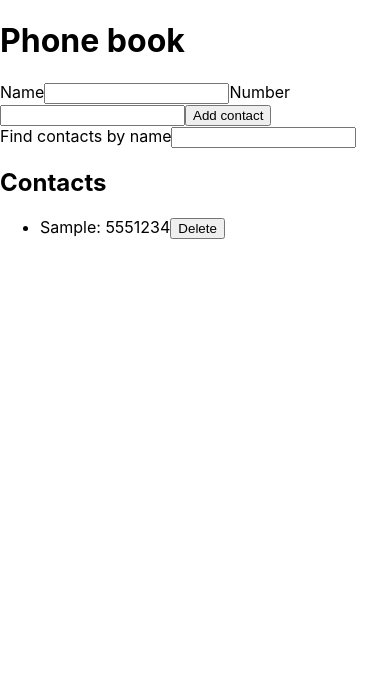
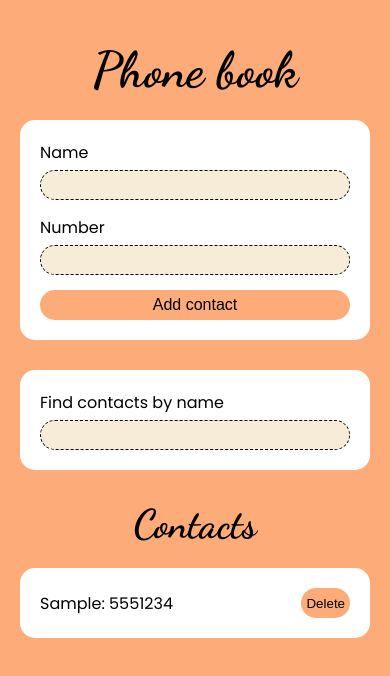
Before and after one commit to jujalei/goit-react-hw-02-phonebook, a React (Create React App) app: page / in a window 390 px wide. Both pictures are taken after typing "Sample", "5551234" into the empty fields and a click on the button "Add contact". Shown: the top 676 px of the page. Built offline with nearby package versions, Linux system fonts and the light colour scheme.

Commit message:
complete phonebook

```diff
--- a/package.json
+++ b/package.json
@@ -5,6 +5,7 @@
   "homepage": "https://jujalei.github.io/goit-react-hw-02-phonebook/",
   "dependencies": {
     "@emotion/react": "^11.11.1",
+    "@emotion/styled": "^11.11.0",
     "@testing-library/jest-dom": "^5.16.3",
     "@testing-library/react": "^12.1.4",
     "@testing-library/user-event": "^13.5.0",
--- a/public/index.html
+++ b/public/index.html
@@ -10,6 +10,12 @@
       content="Web site created using create-react-app"
     />
     <link rel="apple-touch-icon" href="%PUBLIC_URL%/logo192.png" />
+    <link rel="preconnect" href="https://fonts.googleapis.com" />
+    <link rel="preconnect" href="https://fonts.gstatic.com" crossorigin />
+    <link
+      href="https://fonts.googleapis.com/css2?family=Dancing+Script:wght@400;700&family=Poppins:wght@400;700&display=swap"
+      rel="stylesheet"
+    />
     <!--
       manifest.json provides metadata used when your web app is installed on a
       user's mobile device or desktop. See https://developers.google.com/web/fundamentals/web-app-manifest/
--- a/src/components/App.jsx
+++ b/src/components/App.jsx
@@ -4,6 +4,8 @@ import PropTypes from 'prop-types';
 import { ContactForm } from './contactForm/ContactForm';
 import { ContactList } from './contactList/ContactList';
 import { Filter } from './filter/Filter';
+
+import { Wrapper, MainTitle } from './App.styled';
 
 export class App extends Component {
   state = {
@@ -47,15 +49,15 @@ export class App extends Component {
 
   render() {
     return (
-      <div>
-        <h1>Phone book</h1>
+      <Wrapper>
+        <MainTitle>Phone book</MainTitle>
         <ContactForm onForm={this.handleSubmit} />
         <Filter searchName={this.state.filter} onSearch={this.handleSearch} />
         <ContactList
           contacts={this.getContact()}
           onDelete={this.deleteContact}
         />
-      </div>
+      </Wrapper>
     );
   }
 }
--- /dev/null
+++ b/src/components/App.styled.jsx
@@ -0,0 +1,17 @@
+import styled from '@emotion/styled';
+
+const Wrapper = styled.div`
+  width: 350px;
+  margin-left: auto;
+  margin-right: auto;
+  margin-top: 40px;
+`;
+
+const MainTitle = styled.h1`
+  text-align: center;
+  font-family: 'Dancing Script', cursive;
+  font-size: 50px;
+  margin-bottom: 20px;
+`;
+
+export { Wrapper, MainTitle };
--- a/src/components/contactForm/ContactForm.jsx
+++ b/src/components/contactForm/ContactForm.jsx
@@ -1,6 +1,8 @@
 import { Component } from 'react';
 import PropTypes from 'prop-types';
 import { nanoid } from 'nanoid';
+
+import { FormWrap, FormInput, FormBtn } from './ContactForm.styled';
 
 export class ContactForm extends Component {
   state = {
@@ -32,10 +34,10 @@ export class ContactForm extends Component {
 
   render() {
     return (
-      <form>
+      <FormWrap>
         <label>
-          <span>Name</span>
-          <input
+          <div>Name</div>
+          <FormInput
             onChange={this.handleInputChange}
             type="text"
             name="name"
@@ -47,9 +49,9 @@ export class ContactForm extends Component {
         </label>
 
         <label>
-          <span>Number</span>
+          <div>Number</div>
 
-          <input
+          <FormInput
             onChange={this.handleInputChange}
             type="tel"
             id="phone"
@@ -59,10 +61,10 @@ export class ContactForm extends Component {
             required
           />
         </label>
-        <button type="submit" onClick={this.handleSubmitForm}>
+        <FormBtn type="submit" onClick={this.handleSubmitForm}>
           Add contact
-        </button>
-      </form>
+        </FormBtn>
+      </FormWrap>
     );
   }
 }
--- /dev/null
+++ b/src/components/contactForm/ContactForm.styled.jsx
@@ -0,0 +1,40 @@
+import styled from '@emotion/styled';
+
+const FormWrap = styled.form`
+  display: flex;
+  flex-direction: column;
+  gap: 15px;
+
+  background-color: #fff;
+  border-radius: 15px;
+  padding: 20px;
+
+  margin-bottom: 30px;
+`;
+
+const FormInput = styled.input`
+  width: 100%;
+  height: 30px;
+  border-radius: 20px;
+  background-color: #f7ecd7;
+  margin-top: 5px;
+  box-sizing: border-box;
+  border: 1px dashed;
+  padding-left: 10px;
+`;
+
+const FormBtn = styled.button`
+  cursor: pointer;
+  font-size: 16px;
+  border: none;
+  border-radius: 20px;
+  background-color: #fcab79;
+  height: 30px;
+  transition: border 250ms linear;
+
+  &:hover {
+    border: 1px dashed;
+  }
+`;
+
+export { FormWrap, FormInput, FormBtn };
--- a/src/components/contactList/ContactList.jsx
+++ b/src/components/contactList/ContactList.jsx
@@ -1,28 +1,35 @@
+import {
+  SubTitle,
+  ContactsList,
+  ListItem,
+  DeleteBtn,
+} from './ContactList.styled';
+
 export const ContactList = ({ contacts, onDelete }) => {
   return (
     <div>
       {contacts.length > 0 && (
         <div>
-          <h2>Contacts</h2>
-          <ul>
+          <SubTitle>Contacts</SubTitle>
+          <ContactsList>
             {contacts.map(contact => {
               return (
-                <li key={contact.id}>
+                <ListItem key={contact.id}>
                   <span>
                     {contact.name}: {contact.number}
                   </span>
-                  <button
+                  <DeleteBtn
                     type="button"
                     onClick={() => {
                       onDelete(contact.id);
                     }}
                   >
                     Delete
-                  </button>
-                </li>
+                  </DeleteBtn>
+                </ListItem>
               );
             })}
-          </ul>
+          </ContactsList>
         </div>
       )}
     </div>
--- /dev/null
+++ b/src/components/contactList/ContactList.styled.jsx
@@ -0,0 +1,41 @@
+import styled from '@emotion/styled';
+
+const SubTitle = styled.h2`
+  font-family: 'Dancing Script', cursive;
+  text-align: center;
+  font-size: 40px;
+  margin-bottom: 20px;
+`;
+
+const ContactsList = styled.ul`
+  display: flex;
+  flex-direction: column;
+  gap: 10px;
+  list-style: none;
+  background-color: #fff;
+  border-radius: 15px;
+  padding: 20px;
+
+  margin-bottom: 30px;
+`;
+
+const ListItem = styled.li`
+  display: flex;
+  justify-content: space-between;
+  align-items: center;
+`;
+
+const DeleteBtn = styled.button`
+  padding: 1px 5px;
+  border: none;
+  border-radius: 20px;
+  background-color: #fcab79;
+  height: 30px;
+  transition: border 250ms linear;
+
+  &:hover {
+    border: 1px dashed;
+  }
+`;
+
+export { SubTitle, ContactsList, ListItem, DeleteBtn };
--- a/src/components/filter/Filter.jsx
+++ b/src/components/filter/Filter.jsx
@@ -1,15 +1,17 @@
+import { FilterWrap, FilterInput } from './Filter.styled';
+
 export const Filter = ({ searchName, onSearch }) => {
   return (
-    <div>
+    <FilterWrap>
       <label>
         Find contacts by name
-        <input
+        <FilterInput
           name="text"
           type="text"
           value={searchName}
           onChange={onSearch}
-        ></input>
+        />
       </label>
-    </div>
+    </FilterWrap>
   );
 };
--- /dev/null
+++ b/src/components/filter/Filter.styled.jsx
@@ -0,0 +1,22 @@
+import styled from '@emotion/styled';
+
+const FilterWrap = styled.form`
+  background-color: #fff;
+  border-radius: 15px;
+  padding: 20px;
+
+  margin-bottom: 30px;
+`;
+
+const FilterInput = styled.input`
+  width: 100%;
+  height: 30px;
+  border-radius: 20px;
+  background-color: #f7ecd7;
+  margin-top: 5px;
+  box-sizing: border-box;
+  border: 1px dashed;
+  padding-left: 10px;
+`;
+
+export { FilterWrap, FilterInput };
--- a/src/index.css
+++ b/src/index.css
@@ -2,14 +2,33 @@
 
 body {
   margin: 0;
-  font-family: -apple-system, BlinkMacSystemFont, 'Segoe UI', 'Roboto', 'Oxygen',
-    'Ubuntu', 'Cantarell', 'Fira Sans', 'Droid Sans', 'Helvetica Neue',
-    sans-serif;
-  -webkit-font-smoothing: antialiased;
-  -moz-osx-font-smoothing: grayscale;
+  font-family: 'Poppins', sans-serif;
+  background-color: #fcab79;
 }
 
 code {
-  font-family: source-code-pro, Menlo, Monaco, Consolas, 'Courier New',
-    monospace;
+  font-family: 'Poppins', sans-serif;
 }
+
+h1,
+h2,
+h3,
+h4,
+h5,
+h6,
+p {
+  margin: 0;
+}
+
+ul,
+ol {
+  list-style-type: none;
+  margin: 0;
+  padding: 0;
+}
+
+img {
+  display: block;
+  max-width: 100%;
+  height: auto;
+}
```
Also changed, not shown: 1 other file (tests, documents, lock files or other folders).
